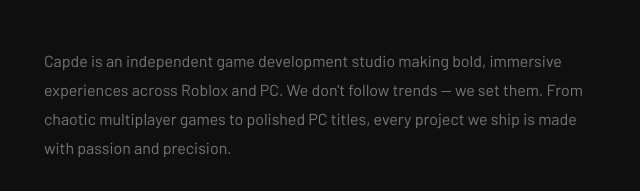
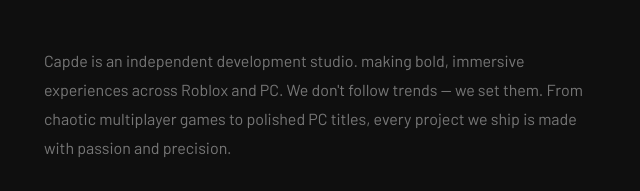
Before and after one commit to capdeindia/capdeindia.github.io, a plain HTML site: page index.html in a window 1280 px wide. Shown: the part 2713-2904 px from the top of the page, 4-644 px from the left. Drawn offline with nearby package versions, Linux system fonts and the light colour scheme.

Commit message:
Update index.html

```diff
--- a/index.html
+++ b/index.html
@@ -773,7 +773,7 @@
           BUILT<br>TO<br><span class="red">CREATE.</span>
         </div>
         <p class="about-body">
-          Capde is an independent game development studio making bold, immersive experiences across Roblox and PC. We don't follow trends — we set them. From chaotic multiplayer games to polished PC titles, every project we ship is made with passion and precision.
+          Capde is an independent development studio. making bold, immersive experiences across Roblox and PC. We don't follow trends — we set them. From chaotic multiplayer games to polished PC titles, every project we ship is made with passion and precision.
         </p>
         <div class="about-tags">
           <span class="tag">Game Dev</span>
```
